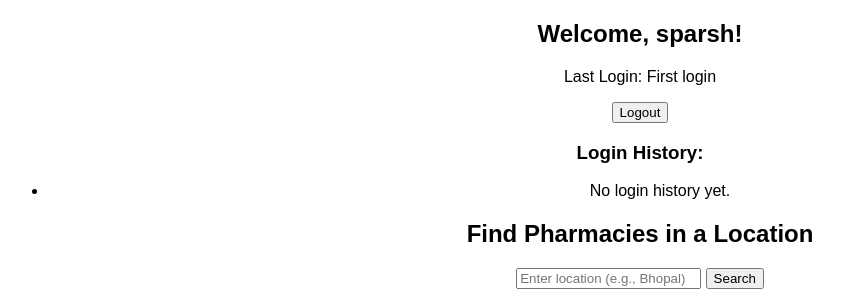
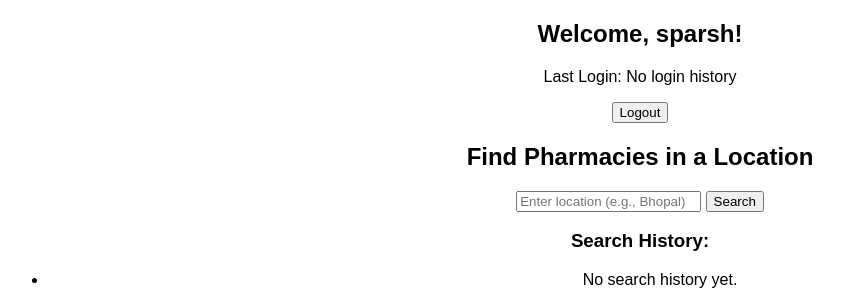
Before and after one commit to Sparshcodies/OCR_Med, a Django app: page /dashboard/ in a window 1280 px wide. Shown: the top 296 px of the page, without its empty margins (0-843 px from the left). Run offline with Django 5.2, Linux system fonts and the light colour scheme; a user stored in the database is signed in; data comes from the database, SQL or seed files in the repository; both versions use the stored data as it was after the commit.

Commit message:
second commit

```diff
--- a/Maps/settings.py
+++ b/Maps/settings.py
@@ -54,7 +54,7 @@ MIDDLEWARE = [
 # Added MAnually
 # Use database for session storage
 SESSION_ENGINE = "django.contrib.sessions.backends.db"
-SESSION_COOKIE_AGE = 86400  # 1 day
+SESSION_COOKIE_AGE = 1800  # 30 minutes
 
 ROOT_URLCONF = 'Maps.urls'
 
--- a/OSM_maps/templates/user_auth/dashboard.html
+++ b/OSM_maps/templates/user_auth/dashboard.html
@@ -15,22 +15,19 @@
         <a href="{% url 'logout' %}"><button>Logout</button></a>
     </header>
 
-    <!-- Login History Section -->
+    <!-- Login History Section
     <section>
         <h3>Login History:</h3>
         <ul>
             {% for login_entry in login_history %}
                 <li>
                     {{ login_entry.login_timestamp }}
-                    {% if login_entry.ip_address %}
-                        (IP: {{ login_entry.ip_address }})
-                    {% endif %}
                 </li>
             {% empty %}
                 <li>No login history yet.</li>
             {% endfor %}
         </ul>
-    </section>
+    </section> -->
 
     <!-- Search Section -->
     <section>
--- a/OSM_maps/views.py
+++ b/OSM_maps/views.py
@@ -12,39 +12,11 @@ from django.contrib.auth.decorators import login_required
 from django.contrib.auth import login, logout, authenticate
 
 
-
 @login_required
 def map_view(request):
     search_history = request.session.get("search_history", [])
     return render(request, "user_auth/dashboard.html", {"user": request.user, "search_history": search_history})
 
-def get_client_ip(request):
-    x_forwarded_for = request.META.get('HTTP_X_FORWARDED_FOR')
-    if x_forwarded_for:
-        ip = x_forwarded_for.split(',')[0]
-    else:
-        ip = request.META.get('REMOTE_ADDR')
-    return ip
-
-
-# Before
-# @login_required
-# def dashboard_view(request):
-#     user = User.objects.get(username=request.user.username)
-#     last_login = user.last_login
-
-#     # Ensure search history persists across sessions
-#     if "search_history" not in request.session:
-#         request.session["search_history"] = []
-
-#     search_history = request.session["search_history"]
-
-#     return render(request, "user_auth/dashboard.html", {
-#         "user": request.user,
-#         "last_login": last_login,
-#         "search_history": search_history,
-#     })
-#After
 @login_required
 def dashboard_view(request):
     user = request.user
@@ -54,12 +26,11 @@ def dashboard_view(request):
     search_history = SearchHistory.objects.filter(user=user).order_by('-timestamp')[:10]
 
     # Retrieve last login from session
-    last_login = request.session.get("last_login", "First login")
+    last_login = request.session.get("last_login", "No login history")
 
     return render(request, "user_auth/dashboard.html", {
         "user": user,
         "last_login": last_login,
-        "login_history": login_history,
         "search_history": search_history,
     })
 
@@ -127,7 +98,6 @@ def login_view(request):
             login_entry = UserLoginHistory.objects.create(
                 user=user,
                 login_timestamp=timezone.now(),
-                ip_address=get_client_ip(request),
             )
 
             # Store last login in session
```
Also changed, not shown: OSM_maps/migrations/__init__.py (deleted), db.sqlite3.
